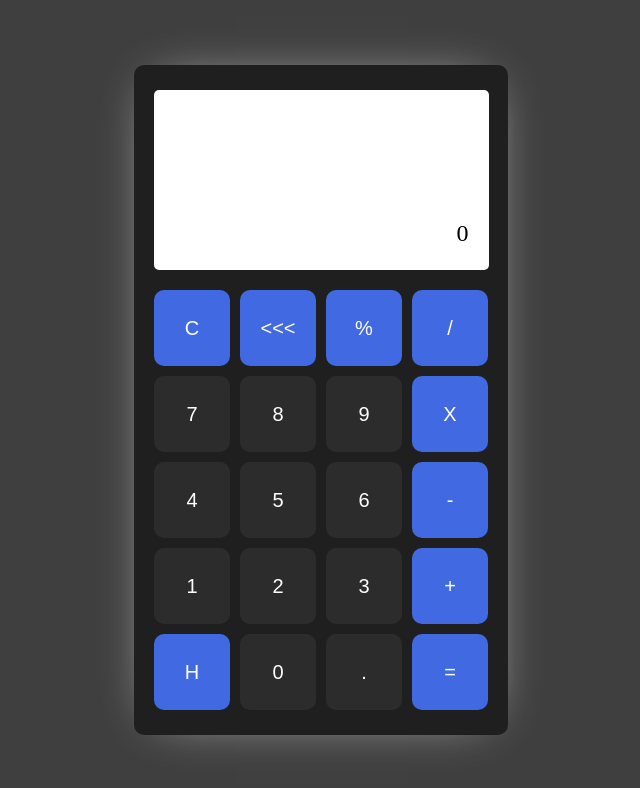
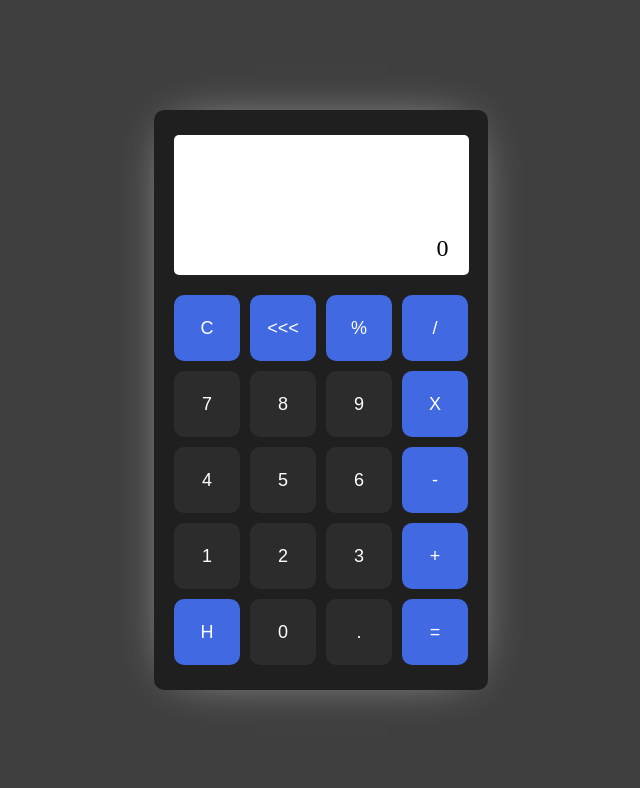
Before and after one commit to Cleiment/Vue-Calculator, a plain HTML site: page index.html in a window 1280 px wide. Shown: the whole page, without its empty margins (319-959 px from the left). Drawn offline with nearby package versions, Linux system fonts and the light colour scheme.

Commit message:
Resizing Calculator

```diff
--- a/style.css
+++ b/style.css
@@ -14,7 +14,7 @@ body{
 
 #calc{
     background-color: #1f1f1f;
-    width: 364px;
+    width: 324px;
     padding: 25px 5px;
     border-radius: 10px;
     display: flex;
@@ -28,8 +28,8 @@ body{
     grid-template-columns: auto;
     grid-template-rows: 75% 25%;
     background-color: white;
-    height: 160px;
-    width: 295px;
+    height: 120px;
+    width: 255px;
     border-radius: 5px;
     margin-bottom: 10px;
     text-align: right;
@@ -57,19 +57,18 @@ li{
     list-style: none;
 }
 
-
 .grid-container{
     display: grid;
     grid-template-columns: auto auto auto auto;
-    width: 350px;
+    width: 310px;
     margin: 5px auto -5px;
     justify-content: center;
 }
 
 .keys{
-    width: 76px;
-    height: 76px;
-    font-size: 20px;
+    width: 66px;
+    height: 66px;
+    font-size: 18px;
     margin: 5px;
     border-radius: 10px;
     border: 0;
```
